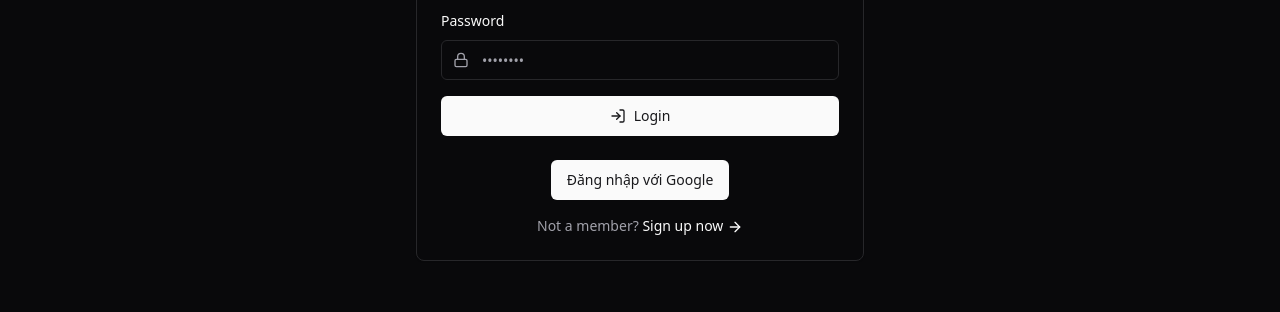
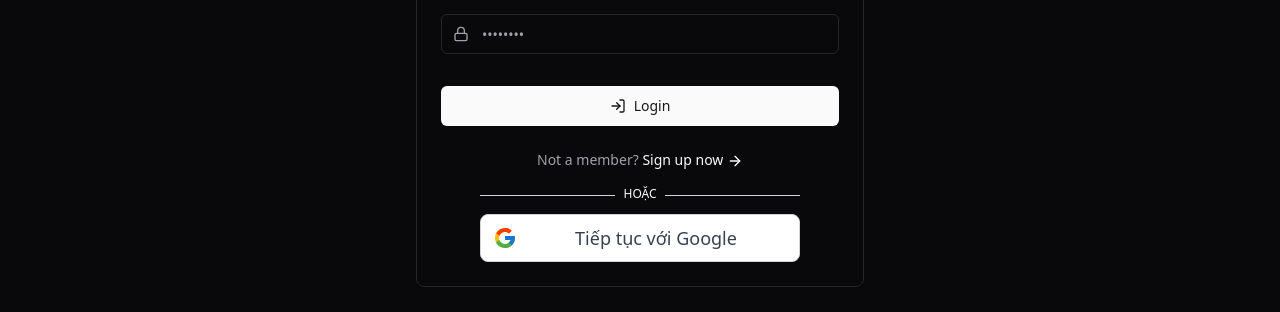
Before and after one commit to hcmminer/smart-ts-front, a React (Vite) app: page /login in a window 1280 px wide. Shown: the part 428-740 px from the top of the page. Built offline with nearby package versions, Linux system fonts and the light colour scheme; no server answers.

Commit message:
login css

```diff
--- a/src/App.jsx
+++ b/src/App.jsx
@@ -16,7 +16,7 @@
                 <Navbar/>
                 <Routes>
                     <Route path='/' element={<HomePage/>}/>
-                    <Route path='/examples/dashboard' element={<DashBoard/>}/>
+                    <Route path='/dashboard' element={<DashBoard/>}/>
                     <Route path='/signup' element={<SignUpPage/>}/>
                     <Route path='/login' element={<LoginPage/>}/>
                 </Routes>
--- a/src/components/icons.jsx
+++ b/src/components/icons.jsx
@@ -106,11 +106,11 @@
         </svg>
     ),
     google: (props) => (
-        <svg role="img" viewBox="0 0 24 24" {...props}>
-            <path
-                fill="currentColor"
-                d="M12.48 10.92v3.28h7.84c-.24 1.84-.853 3.187-1.787 4.133-1.147 1.147-2.933 2.4-6.053 2.4-4.827 0-8.6-3.893-8.6-8.72s3.773-8.72 8.6-8.72c2.6 0 4.507 1.027 5.907 2.347l2.307-2.307C18.747 1.44 16.133 0 12.48 0 5.867 0 .307 5.387.307 12s5.56 12 12.173 12c3.573 0 6.267-1.173 8.373-3.36 2.16-2.16 2.84-5.213 2.84-7.667 0-.76-.053-1.467-.173-2.053H12.48z"
-            />
+        <svg xmlns="http://www.w3.org/2000/svg" viewBox="0 0 48 48" width="48px" height="48px" {...props}>
+            <path fill="#FFC107" d="M43.611,20.083H42V20H24v8h11.303c-1.649,4.657-6.08,8-11.303,8c-6.627,0-12-5.373-12-12c0-6.627,5.373-12,12-12c3.059,0,5.842,1.154,7.961,3.039l5.657-5.657C34.046,6.053,29.268,4,24,4C12.955,4,4,12.955,4,24c0,11.045,8.955,20,20,20c11.045,0,20-8.955,20-20C44,22.659,43.862,21.35,43.611,20.083z"/>
+            <path fill="#FF3D00" d="M6.306,14.691l6.571,4.819C14.655,15.108,18.961,12,24,12c3.059,0,5.842,1.154,7.961,3.039l5.657-5.657C34.046,6.053,29.268,4,24,4C16.318,4,9.656,8.337,6.306,14.691z"/>
+            <path fill="#4CAF50" d="M24,44c5.166,0,9.86-1.977,13.409-5.192l-6.19-5.238C29.211,35.091,26.715,36,24,36c-5.202,0-9.619-3.317-11.283-7.946l-6.522,5.025C9.505,39.556,16.227,44,24,44z"/>
+            <path fill="#1976D2" d="M43.611,20.083H42V20H24v8h11.303c-0.792,2.237-2.231,4.166-4.087,5.571c0.001-0.001,0.002-0.001,0.003-0.002l6.19,5.238C36.971,39.205,44,34,44,24C44,22.659,43.862,21.35,43.611,20.083z"/>
         </svg>
     ),
     apple: (props) => (
--- a/src/components/main-nav.jsx
+++ b/src/components/main-nav.jsx
@@ -16,7 +16,7 @@
     // Redirect to /examples/dashboard if the user is logged in
     useEffect(() => {
         if (user) {
-            navigate('/examples/dashboard');
+            navigate('/dashboard');
         }
     }, [user, navigate]);
     return (
@@ -25,25 +25,25 @@
             {...props}
         >
             {user && <Link
-                to={'/examples/dashboard'}
+                to={'/dashboard'}
                 className='text-sm font-medium transition-colors hover:text-primary'
             >
                 dashboard
             </Link>}
             <Link
-                to={'/examples/dashboard'}
+                to={'/customers'}
                 className='text-sm font-medium text-muted-foreground transition-colors hover:text-primary'
             >
                 Customers
             </Link>
             <Link
-                to={'/examples/dashboard'}
+                to={'/products'}
                 className='text-sm font-medium text-muted-foreground transition-colors hover:text-primary'
             >
                 Products
             </Link>
             <Link
-                to={'/examples/dashboard'}
+                to={'/settings'}
                 className='text-sm font-medium text-muted-foreground transition-colors hover:text-primary'
             >
                 Settings
--- a/src/pages/LoginPage.jsx
+++ b/src/pages/LoginPage.jsx
@@ -8,6 +8,7 @@
 import { Input } from "@/components/ui/input";
 import { Label } from "@/components/ui/label";
 import { Card, CardContent, CardDescription, CardFooter, CardHeader, CardTitle } from "@/components/ui/card";
+import {Icons} from "@/components/icons.jsx";
 
 const LoginPage = () => {
     const [email, setEmail] = useState("");
@@ -52,7 +53,8 @@
                             <div className="space-y-2">
                                 <Label htmlFor="email">Email address</Label>
                                 <div className="relative">
-                                    <Mail className="absolute left-3 top-1/2 transform -translate-y-1/2 h-4 w-4 text-muted-foreground" />
+                                    <Mail
+                                        className="absolute left-3 top-1/2 transform -translate-y-1/2 h-4 w-4 text-muted-foreground"/>
                                     <Input
                                         id="email"
                                         type="email"
@@ -67,7 +69,8 @@
                             <div className="space-y-2">
                                 <Label htmlFor="password">Password</Label>
                                 <div className="relative">
-                                    <Lock className="absolute left-3 top-1/2 transform -translate-y-1/2 h-4 w-4 text-muted-foreground" />
+                                    <Lock
+                                        className="absolute left-3 top-1/2 transform -translate-y-1/2 h-4 w-4 text-muted-foreground"/>
                                     <Input
                                         id="password"
                                         type="password"
@@ -79,41 +82,56 @@
                                     />
                                 </div>
                             </div>
-                            <Button type="submit" className="w-full" disabled={loading}>
+                            <div >
+                                <Button type="submit" className="w-full mt-4" disabled={loading}>
                                     {loading ? (
                                         <>
-                                        <Loader className="mr-2 h-4 w-4 animate-spin" />
+                                            <Loader className="mr-2 h-4 w-4 animate-spin"/>
                                             Loading...
                                         </>
                                     ) : (
                                         <>
-                                        <LogIn className="mr-2 h-4 w-4" />
+                                            <LogIn className="mr-2 h-4 w-4"/>
                                             Login
                                         </>
                                     )}
                                 </Button>
+                            </div>
                         </form>
                     </CardContent>
                     <CardFooter className="flex flex-col space-y-4">
+                        <p className="text-sm text-center text-muted-foreground w-full">
+                            Not a member?{" "}
+                            <Link to="/signup" className="font-medium text-primary hover:underline">
+                                Sign up now <ArrowRight className="inline h-4 w-4" />
+                            </Link>
+                        </p>
+
                         {loading ? (
-                            <>
+                            <div className="flex items-center justify-center">
                                 <Loader className="mr-2 h-4 w-4 animate-spin" />
                                 Loading...
-                            </>
+                            </div>
                         ) : (
                             <>
-                                <Button type="submit" onClick={() => auth()}>
-                                    Đăng nhập với Google
+                                <div className="flex items-center justify-center w-80">
+                                    <span className="flex-1 border-b border-gray-300 h-2" aria-hidden="true" />
+                                    <span className="mx-2 text-xs font-normal uppercase text-center h-3">Hoặc</span>
+                                    <span className="flex-1 border-b border-gray-300 h-2" aria-hidden="true" />
+                                </div>
+                                <Button
+                                    onClick={auth}
+                                    className="relative flex items-center w-80 border border-gray-300 rounded-lg text-lg font-normal bg-white h-12 transition-shadow duration-150 ease-in-out hover:shadow-inner hover:bg-gray-50 cursor-pointer text-gray-700 mb-2 px-2 pl-13 outline-none focus:outline-none"
+                                >
+                <span className="absolute left-6 top-1/2 transform -translate-x-1/2 -translate-y-1/2">
+                    {Icons.google({ width: 24, height: 24 })}
+                </span>
+                                    <span className="relative text-left pl-8">Tiếp tục với Google</span>
                                 </Button>
                             </>
                         )}
-                        <p className="text-sm text-center text-muted-foreground w-full">
-                        Not a member?{" "}
-                            <Link to="/signup" className="font-medium text-primary hover:underline">
-                                Sign up now <ArrowRight className="inline h-4 w-4"/>
-                            </Link>
-                        </p>
                     </CardFooter>
+
                 </Card>
             </motion.div>
         </div>
```
Lines whose indentation alone changed are shown as unchanged.
